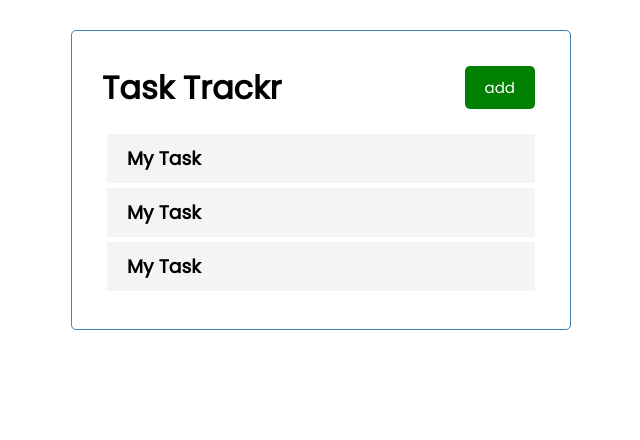
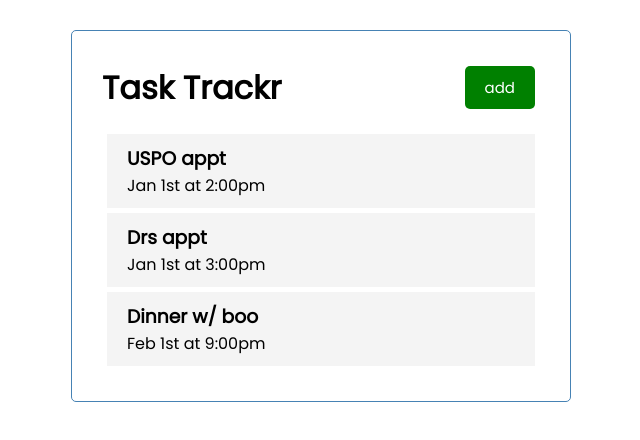
Before and after one commit to lockjohn/task-trackr, a React (Create React App) app: page / in a window 1280 px wide. Shown: the top 440 px of the page, without its empty margins (319-959 px from the left). Built offline with nearby package versions, Linux system fonts and the light colour scheme.

Commit message:
Import task data as state thru App.js

```diff
--- a/src/App.js
+++ b/src/App.js
@@ -4,7 +4,7 @@ import { useState } from 'react'
 
 function App() {
 
-  const [tasks, setTasks] = useState (
+  const [tasks, setTasks] = useState(
     [
       {
         id: 1,
@@ -30,7 +30,7 @@ function App() {
   return (
     <div className="container">
       <Header />
-    <Tasks tasks={tasks}/>
+      <Tasks tasks={tasks} />
     </div>
   );
 }
--- a/src/components/Task.js
+++ b/src/components/Task.js
@@ -1,9 +1,11 @@
 import React from 'react'
 
-function Task() {
+function Task({task}) {
     return (
         <div className='task'>
-            <h3>My Task</h3>
+            <h3>{task.text}</h3>
+            <p>{task.day}</p>
+
         </div>
     )
 }
```
Lines whose indentation alone changed are shown as unchanged.
